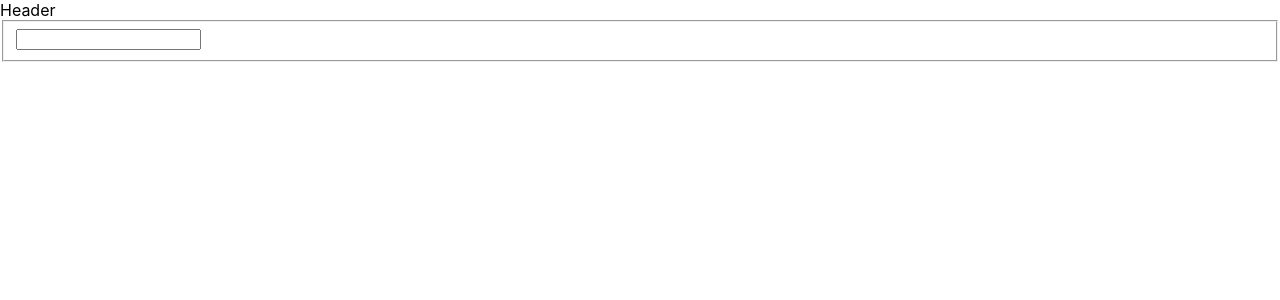
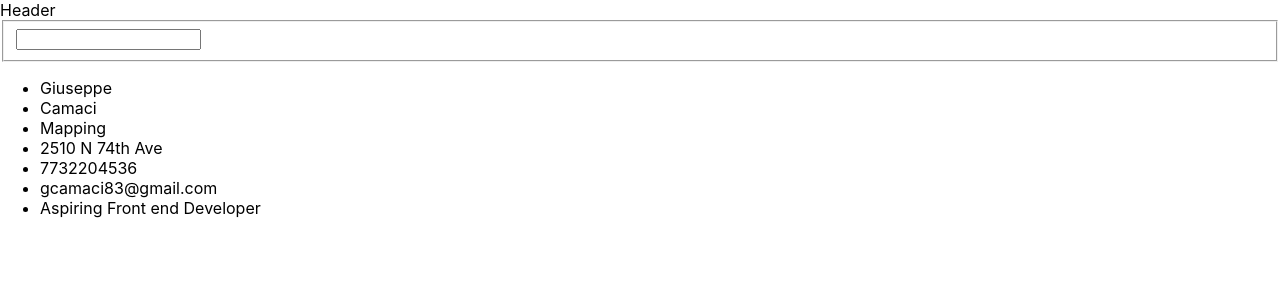
Before and after one commit to gcamaci/cv-builder, a React (Create React App) app: page / in a window 1280 px wide. Shown: the top 300 px of the page. Built offline with nearby package versions, Linux system fonts and the light colour scheme.

Commit message:
personal section is being displayed, have to destructor twice?

```diff
--- a/src/components/Main.js
+++ b/src/components/Main.js
@@ -12,13 +12,13 @@ class Main extends Component{
 
     render(){
 
-        return(
+        return (
             <div>
                 <CvForm/>
-                <Preview state={this.state}/>
+                <Preview cvInfo={this.state}/>
             </div>
         )
     }
 }
 
-export {Main}
+export { Main }
--- a/src/components/preview/mainPreview.js
+++ b/src/components/preview/mainPreview.js
@@ -7,10 +7,13 @@ class Preview extends Component{
     }
 
     render(){
-        const { personal } = this.props
+        const {cvInfo} = this.props
+        const {personal} = cvInfo
         return (
             <div className="resume-container">
                 <PersonalSection personalInfo={personal}/>
+
+
             </div>
         )
     }
--- a/src/components/preview/personalPv.js
+++ b/src/components/preview/personalPv.js
@@ -6,10 +6,28 @@ class PersonalSection extends Component{
     }
 
     render(){
-        const {name,last,title,address,phone,email,desc} = this.props
+        const {personalInfo} = this.props
+        const {
+            name,
+            last,
+            title,
+            address,
+            phone,
+            email,
+            description
+        } = personalInfo
         return(
             <div className="personal-section">
-                <h1>{name}</h1>
+                <ul>
+                    {console.log(name)}
+                    <li>{name}</li>
+                    <li>{last}</li>
+                    <li>{title}</li>
+                    <li>{address}</li>
+                    <li>{phone}</li>
+                    <li>{email}</li>
+                    <li>{description}</li>
+                </ul>
             </div>
         )
     }
--- a/src/components/utils/emptyState.js
+++ b/src/components/utils/emptyState.js
@@ -1,12 +1,12 @@
 const emptyState = {
     personal:{
         name:'Giuseppe',
-        last:'',
-        title:'',
-        address:'',
-        phone:'',
-        email:'',
-        description:'',
+        last:'Camaci',
+        title:'Mapping',
+        address:'2510 N 74th Ave',
+        phone:'7732204536',
+        email:'gcamaci83@gmail.com',
+        description:' Aspiring Front end Developer',
     },
 }
 
```
